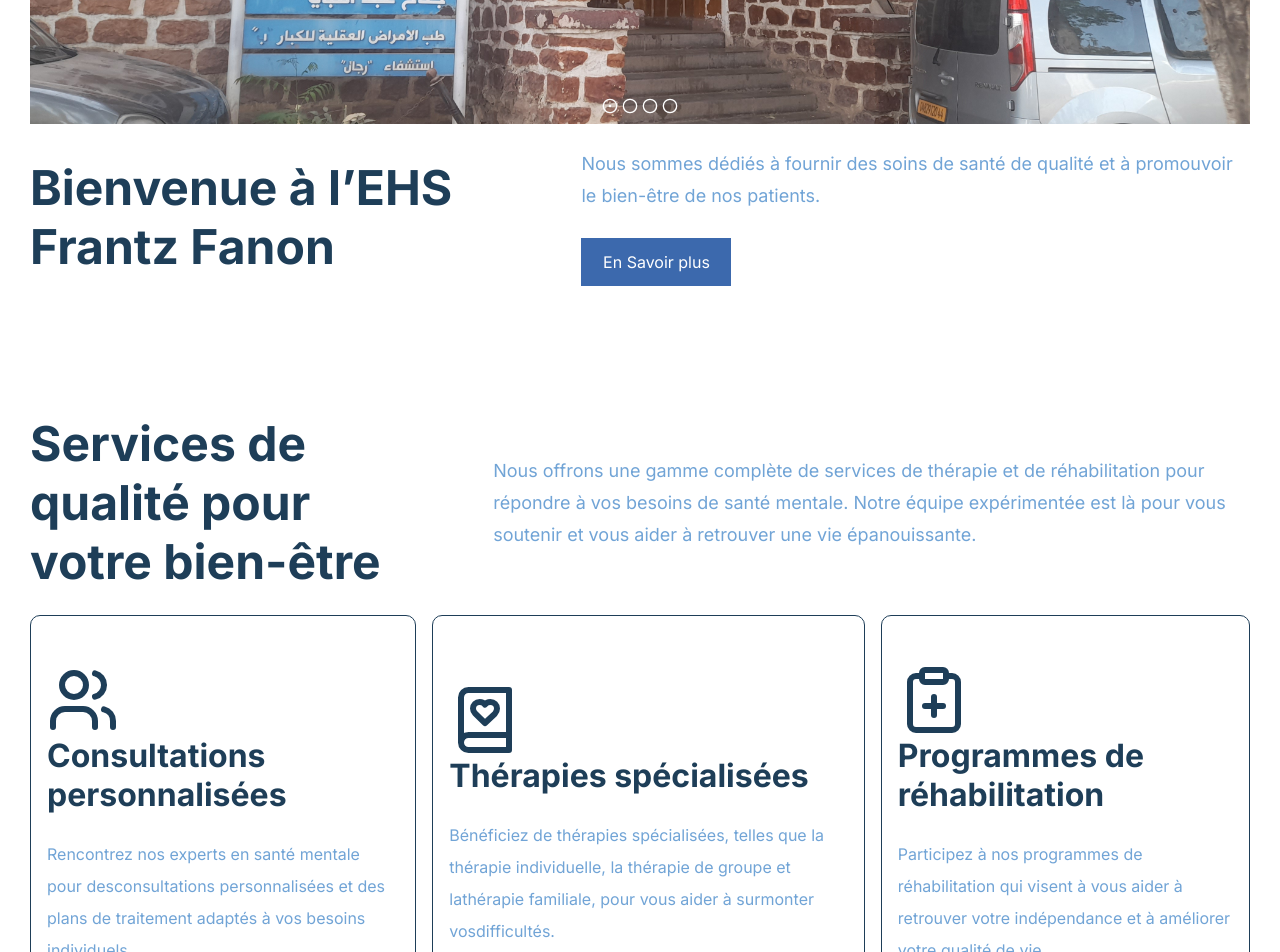
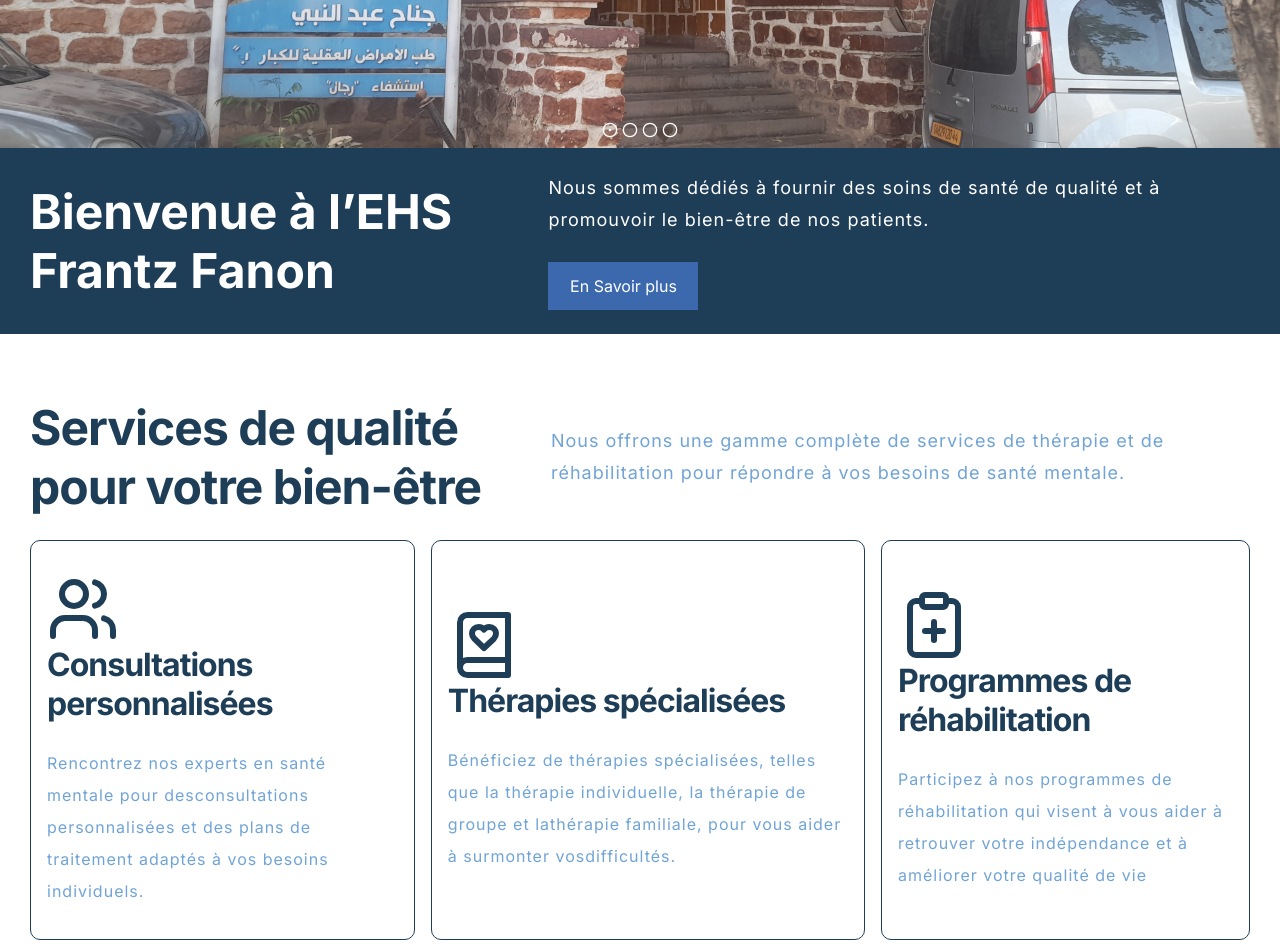
Before and after one commit to RVeee13/FrantzFanon-demo, a React (Create React App) app: page / in a window 1280 px wide. Shown: the part 460-1412 px from the top of the page. Built offline with nearby package versions, Linux system fonts and the light colour scheme.

Commit message:
a change to the hero section and some svgs and text sizing

```diff
--- a/src/components/navbar/navbar.jsx
+++ b/src/components/navbar/navbar.jsx
@@ -9,7 +9,7 @@
   const [menuOpened, setMenuOpened] = useState(false)
   return (
     <div className="primary-container">
-      <div className="logo">Frantz Fanon</div>
+      <div className="logo">EHS Frantz Fanon</div>
       <div className="navbar-toggle" onClick={()=>setMenuOpened(!menuOpened)}>
         <Menu height={48} width={48} color='#1E3E58' />
       </div>
--- a/src/pages/home.jsx
+++ b/src/pages/home.jsx
@@ -12,7 +12,7 @@
 import patient2Img from "../imgs/stats-images/patient2.jpg"
 import medicalRecordImg from "../imgs/stats-images/medical-records.jpg"
 import doctorImg from "../imgs/stats-images/doctor.jpg"
-import svg24h from "../imgs/24h.svg"
+import svg24h from "../imgs/24-7.svg"
 import { Link } from 'react-router-dom'
 import { BookHeart, ClipboardPlus, PhoneCall, Users } from 'lucide-react'
 import { Footer } from '../components/footer/footer'
@@ -56,7 +56,6 @@
                     </Reveal>
                     <Reveal delay={.4}>
                         <p className='services-section-paragraph'>Nous offrons une gamme complète de services de thérapie et de réhabilitation pour répondre à vos besoins de santé mentale.
-                           Notre équipe expérimentée est là pour vous soutenir et vous aider à retrouver une vie épanouissante.
                         </p>
                     </Reveal>
                 </div>
--- a/src/styles/home.css
+++ b/src/styles/home.css
@@ -24,10 +24,12 @@
 .image-slider-container{
     max-width: 100vw;
     aspect-ratio: 5 / 2;
-    margin: 0 30px;
+    margin: 0
 }
 
 .hero-section-container{
+    width: 100%;
+    background: var(--primary-color);
     padding: 24px 30px;
     display:flex;
     justify-content: space-between;
@@ -35,7 +37,8 @@
 }
 
 .hero{
-    color: var(--primary-color);
+    /* color: var(--primary-color); */
+    color: white;
     font-size: 48px;
     letter-spacing: -2;
 }
@@ -49,10 +52,11 @@
 }
 
 .slogan{
-    color: var(--secondary-color);
+    /* color: var(--secondary-color); */
+    color: white;
     font-size: 18px;
     line-height: 32px;
-    letter-spacing: 1;
+    letter-spacing: 1px;
 }
 
 .more-button-container{
@@ -74,7 +78,7 @@
 }
 
 .services-section-container{
-    margin-top: 80px;
+    margin-top: 40px;
     padding: 24px 30px;
     display: flex;
     flex-direction: column;
@@ -83,24 +87,30 @@
     gap: 24px;
 }
 
-.services-section-header-container{
+/* .services-section-header-container{
     display: flex;
     justify-content: space-between;
     align-items: center;
-    gap: 100px;
+} */
+
+.services-section-header-container{
+    width: 100%;
+    display:flex;
+    justify-content: space-between;
+    align-items: center;
 }
 
 .services-section-header{
     color: var(--primary-color);
     font-size: 48px;
-    letter-spacing: -2;
+    letter-spacing: -1px;
 }
 
 .services-section-paragraph{
     color: var(--secondary-color);
     font-size: 18px;
     line-height: 32px;
-    letter-spacing: 1;
+    letter-spacing: 1px;
 }
 
 .service-cards-container{
@@ -123,14 +133,14 @@
 .service-card-header{
     font-size: 32px;
     color: var(--primary-color);
-    letter-spacing: -2;
+    letter-spacing: -1px;
     margin-bottom: 24px;
 }
 
 .service-description{
     font-size: 16px;
     color: var(--secondary-color);
-    letter-spacing: 1;
+    letter-spacing: 1px;
     line-height: 32px;
 }
 
```
Also changed, not shown: src/imgs/24-7.svg (added), src/imgs/24h.svg (deleted).
